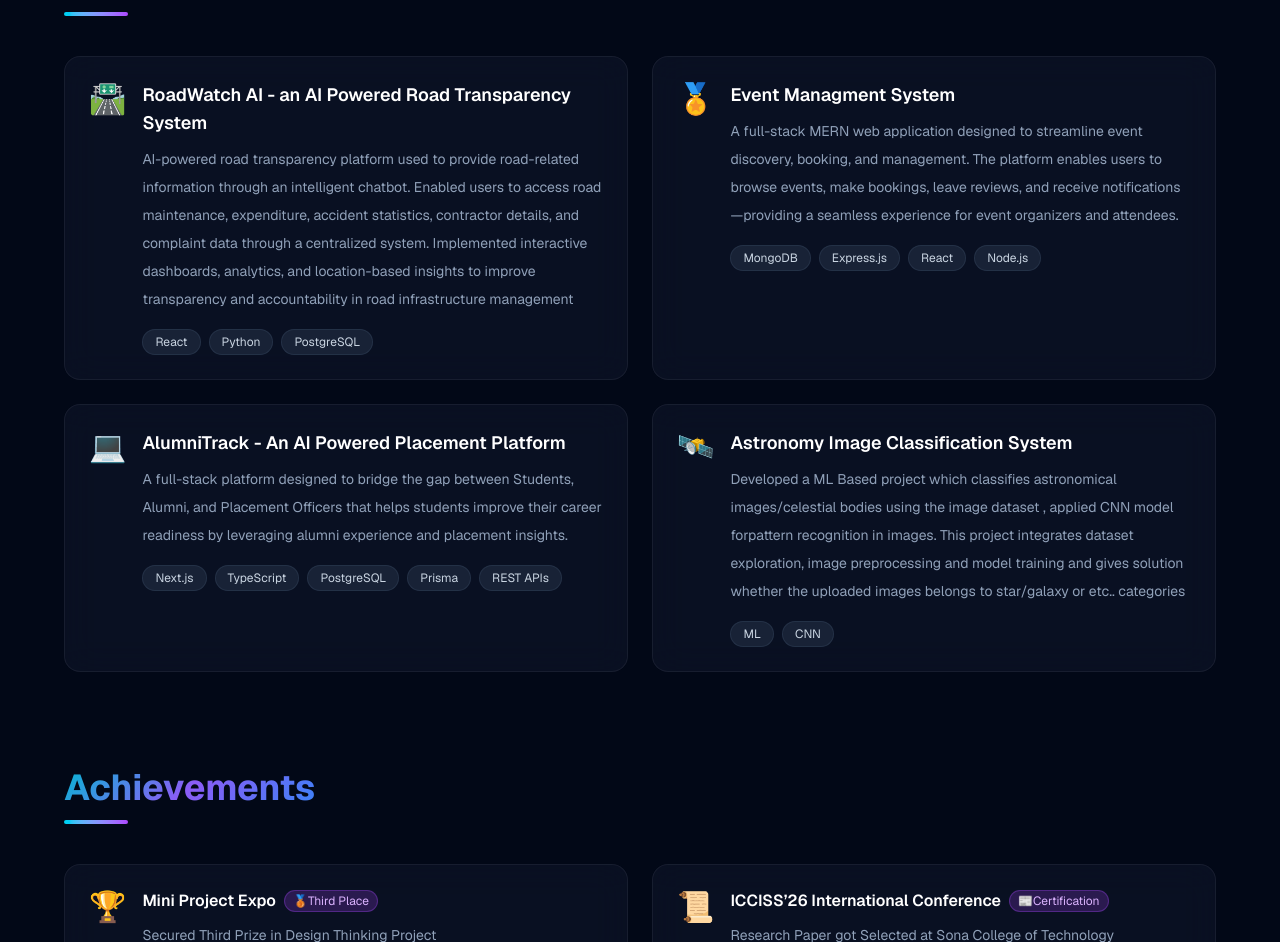
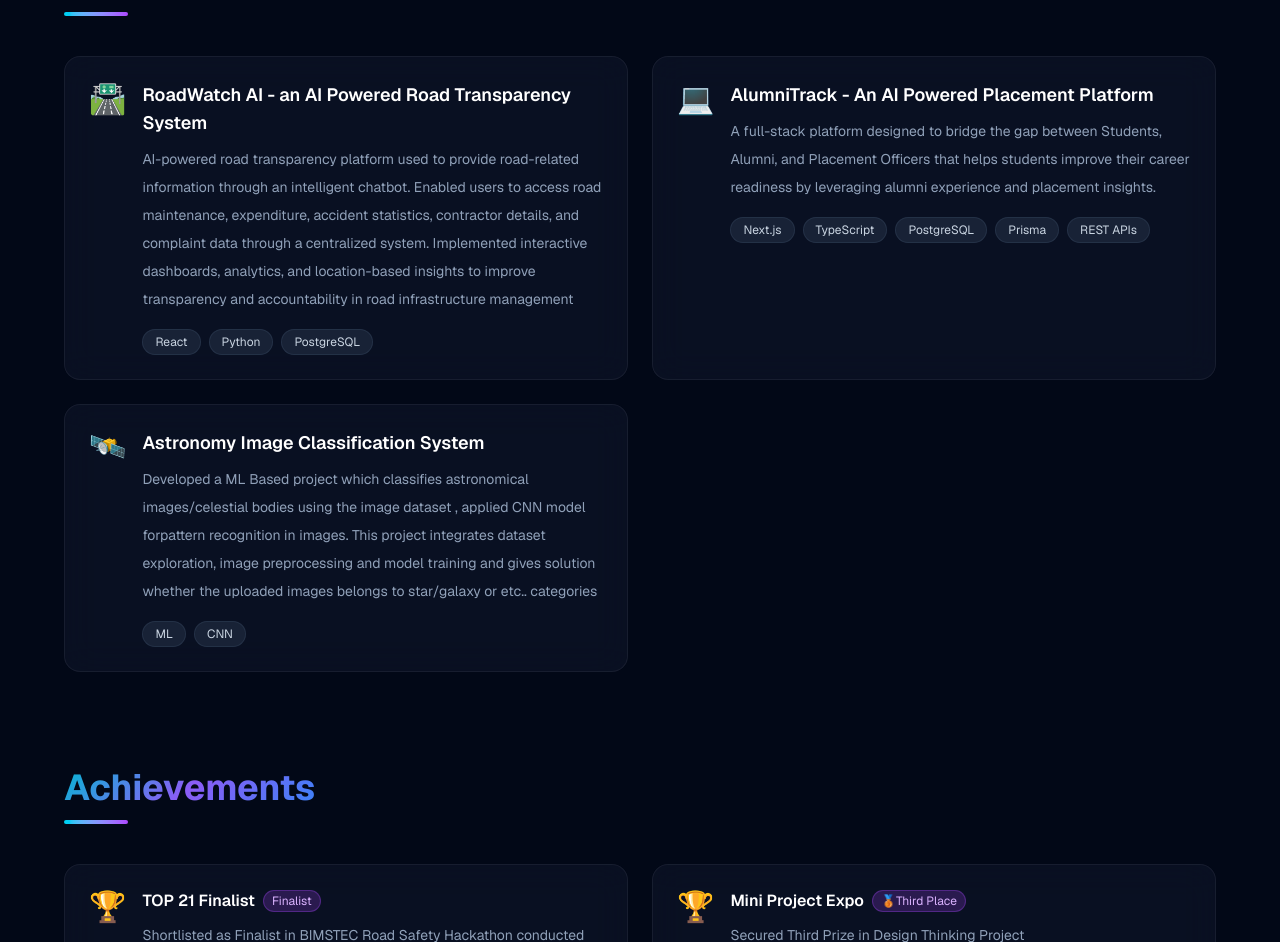
Before and after one commit to jumaanah-24/Jumaanah_Portfolio, a Next.js app: page / in a window 1280 px wide. Shown: the part 2790-3732 px from the top of the page. Built offline with nearby package versions, Linux system fonts and the light colour scheme.

Commit message:
New update

```diff
--- a/src/app/page.tsx
+++ b/src/app/page.tsx
@@ -53,12 +53,6 @@ const projects = [
     icon: "🛣️",
   },
   {
-    title: "Event Managment System",
-    description: "A full-stack MERN  web application designed to streamline event discovery, booking, and management. The platform enables users to browse events, make bookings, leave reviews, and receive notifications—providing a seamless experience for event organizers and attendees.",
-    tech: ["MongoDB","Express.js","React","Node.js"],
-    icon: "🏅",
-  },
-  {
     title: "AlumniTrack - An AI Powered Placement Platform",
     description: "A full-stack platform designed to bridge the gap between Students, Alumni, and Placement Officers that helps students improve their career readiness by leveraging alumni experience and placement insights.",
     tech: ["Next.js","TypeScript","PostgreSQL","Prisma","REST APIs"],
@@ -73,6 +67,12 @@ const projects = [
 ];
 
 const achievements = [
+  {
+    icon: "🏆",
+    title: "TOP 21 Finalist",
+    description: "Shortlisted as Finalist in BIMSTEC Road Safety Hackathon conducted by CoERS,IIT MADRAS",
+    badge: "Finalist",
+  },
   {
     icon: "🏆",
     title: "Mini Project Expo",
@@ -230,7 +230,7 @@ export default function Home() {
             </motion.p>
             <motion.div variants={fadeUp} className="flex gap-4 flex-wrap">
               <a
-                href="/Jumaanah Resume lastupd.pdf"
+                href="/Jumaanah Resume.pdf"
                 target="_blank"
                 className="group relative px-7 py-3 rounded-xl font-semibold text-sm overflow-hidden bg-gradient-to-r from-cyan-500 to-blue-600 text-white shadow-lg shadow-cyan-500/25 hover:shadow-cyan-500/50 hover:scale-105 transition-all duration-300"
               >
```
Also changed, not shown: 2 other files (tests, documents, lock files or other folders).
